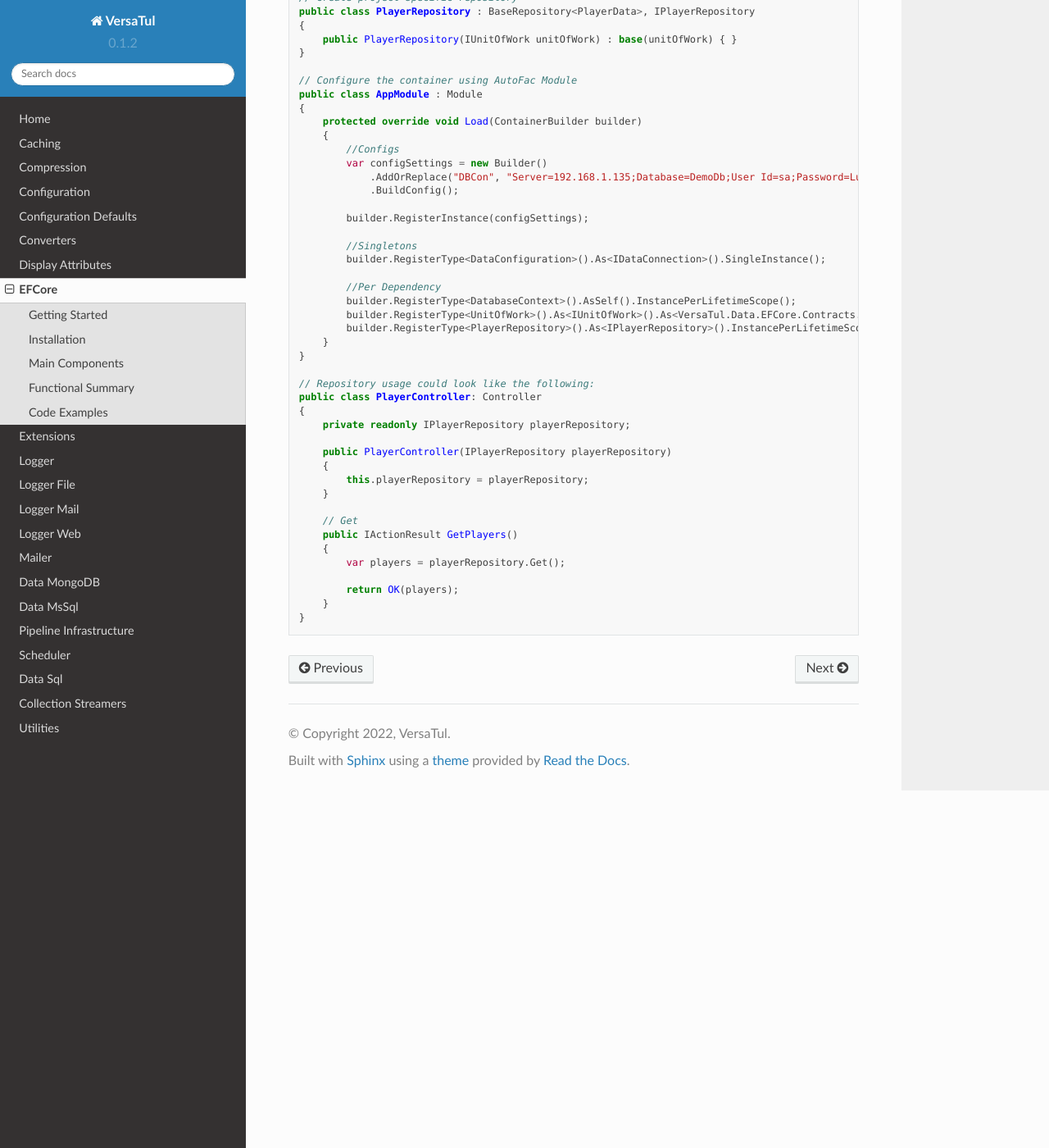
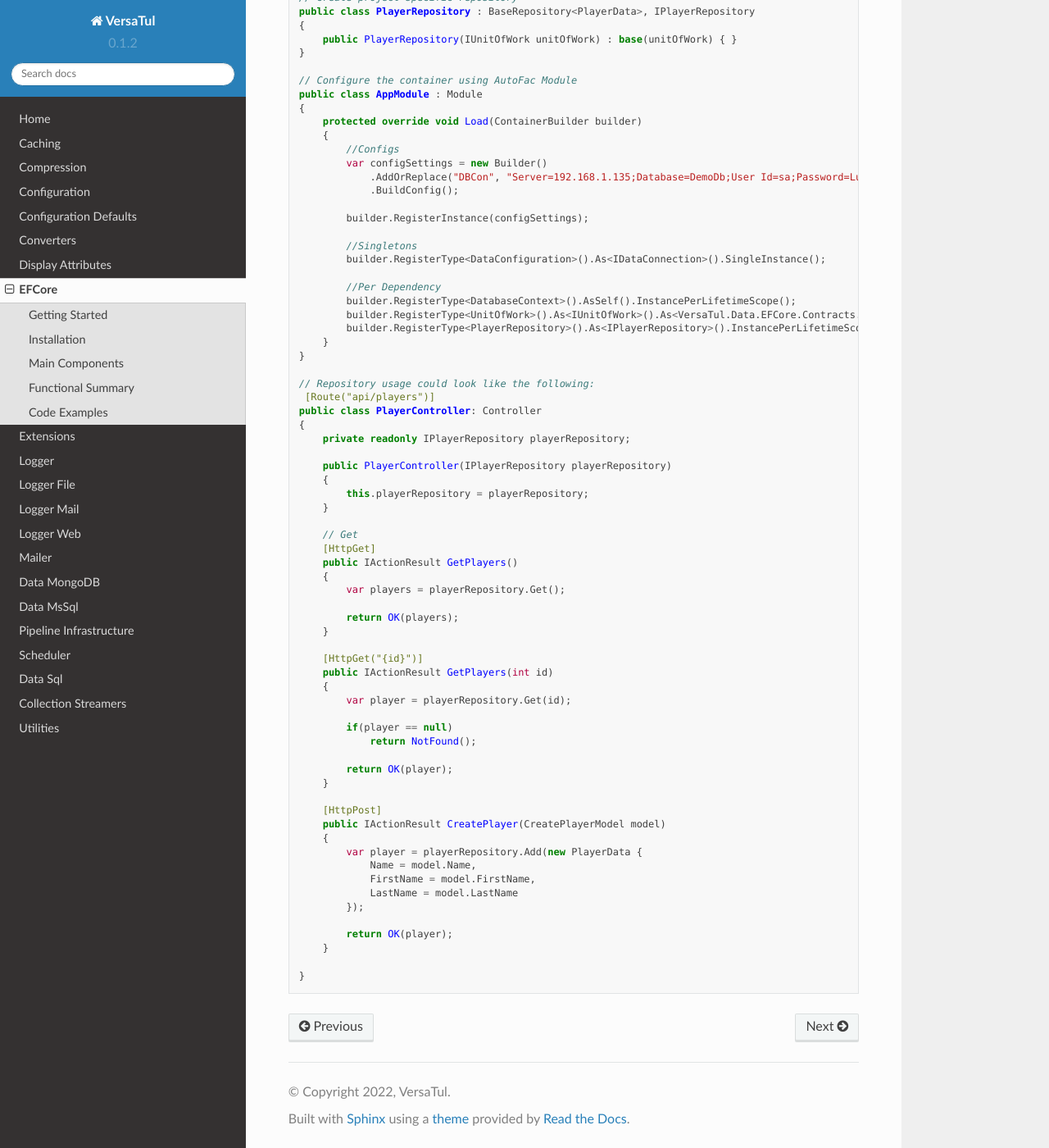
Before and after one commit to BjornWilliams/DocsVersaTul, a Sphinx documentation site: the page built from docs/source/efcore.rst, in a window 1280 px wide and 1400 px high, scrolled down 2486 px. Shown: the whole window at 82% size. Built offline with Sphinx 7.4.7 and the Read the Docs theme 2.0.0, drawn with Linux system fonts in a browser that asks for light colours.

Commit message:
Update efcore.rst

```diff
--- a/docs/source/efcore.rst
+++ b/docs/source/efcore.rst
@@ -152,6 +152,7 @@ Code Examples
     }
 
     // Repository usage could look like the following:
+     [Route("api/players")]
     public class PlayerController: Controller
     {
         private readonly IPlayerRepository playerRepository;
@@ -162,10 +163,35 @@ Code Examples
         }
 
         // Get
+        [HttpGet]
         public IActionResult GetPlayers()
         {
             var players = playerRepository.Get();
 
             return OK(players);
         }
+
+        [HttpGet("{id}")]
+        public IActionResult GetPlayers(int id)
+        {
+            var player = playerRepository.Get(id);
+
+            if(player == null)
+                return NotFound();
+
+            return OK(player);
+        }
+
+        [HttpPost]
+        public IActionResult CreatePlayer(CreatePlayerModel model)
+        {
+            var player = playerRepository.Add(new PlayerData {
+                Name = model.Name,
+                FirstName = model.FirstName,
+                LastName = model.LastName
+            });
+
+            return OK(player);
+        }
+
     }
```
